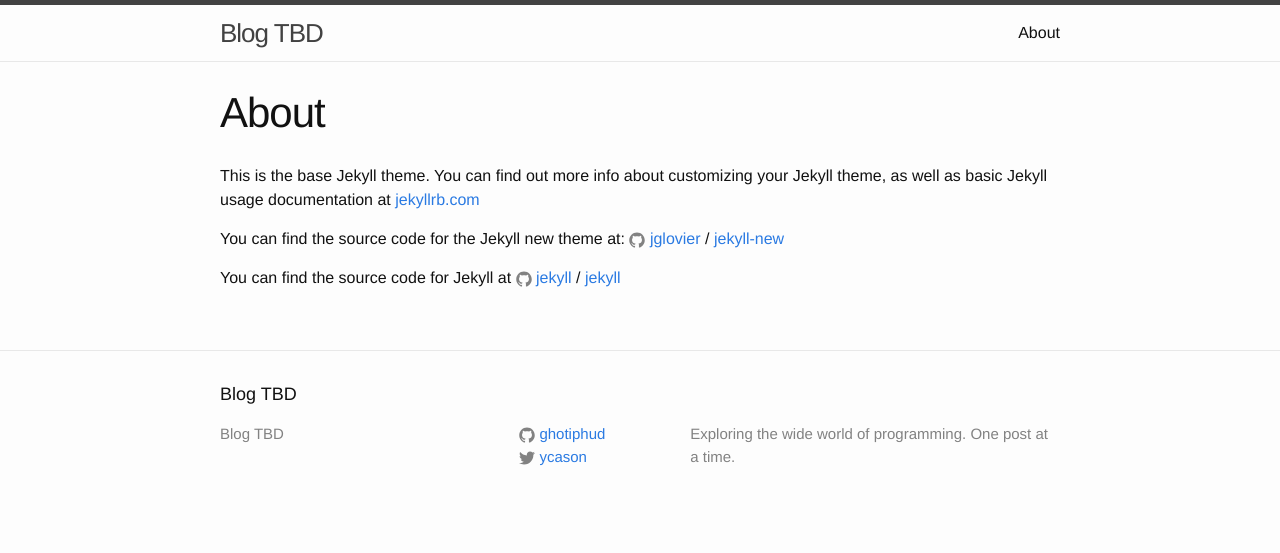
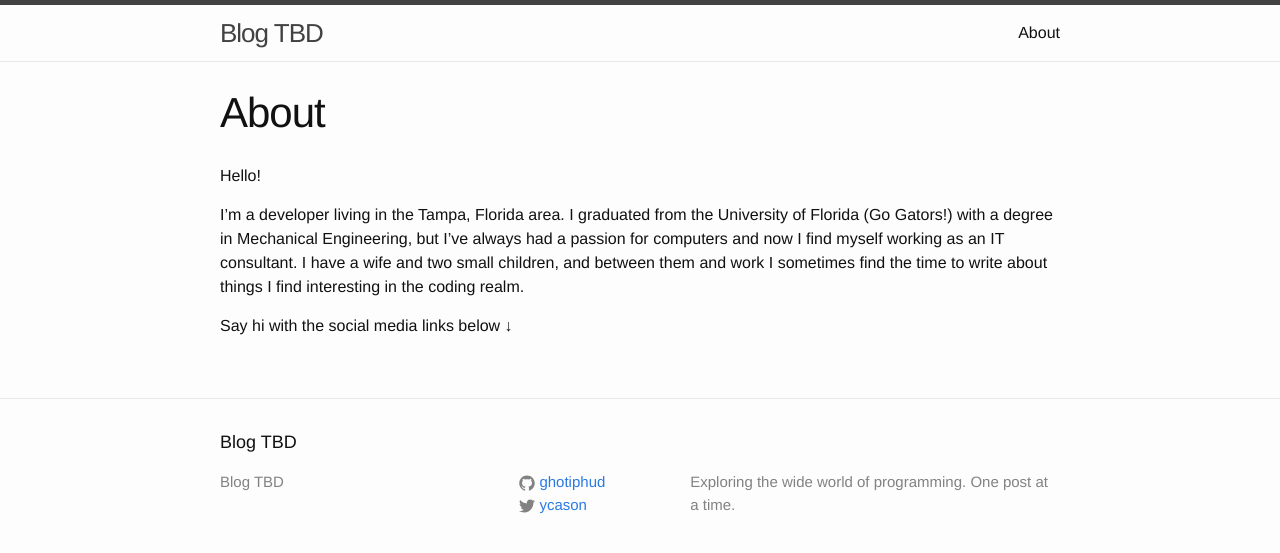
Before and after one commit to ghotiphud/ghotiphud.github.io, a Jekyll site: the page built from about.md, in a window 1280 px wide. Shown: the top 553 px of the page. Built offline with Jekyll 4.4.1, drawn with Linux system fonts in a browser that asks for light colours.

Commit message:
Update about.md

```diff
--- a/about.md
+++ b/about.md
@@ -4,12 +4,8 @@ title: About
 permalink: /about/
 ---
 
-This is the base Jekyll theme. You can find out more info about customizing your Jekyll theme, as well as basic Jekyll usage documentation at [jekyllrb.com](http://jekyllrb.com/)
+Hello!
 
-You can find the source code for the Jekyll new theme at:
-{% include icon-github.html username="jglovier" %} /
-[jekyll-new](https://github.com/jglovier/jekyll-new)
+I'm a developer living in the Tampa, Florida area.  I graduated from the University of Florida (Go Gators!) with a degree in Mechanical Engineering, but I've always had a passion for computers and now I find myself working as an IT consultant.  I have a wife and two small children, and between them and work I sometimes find the time to write about things I find interesting in the coding realm.
 
-You can find the source code for Jekyll at
-{% include icon-github.html username="jekyll" %} /
-[jekyll](https://github.com/jekyll/jekyll)
+Say hi with the social media links below ↓
```
